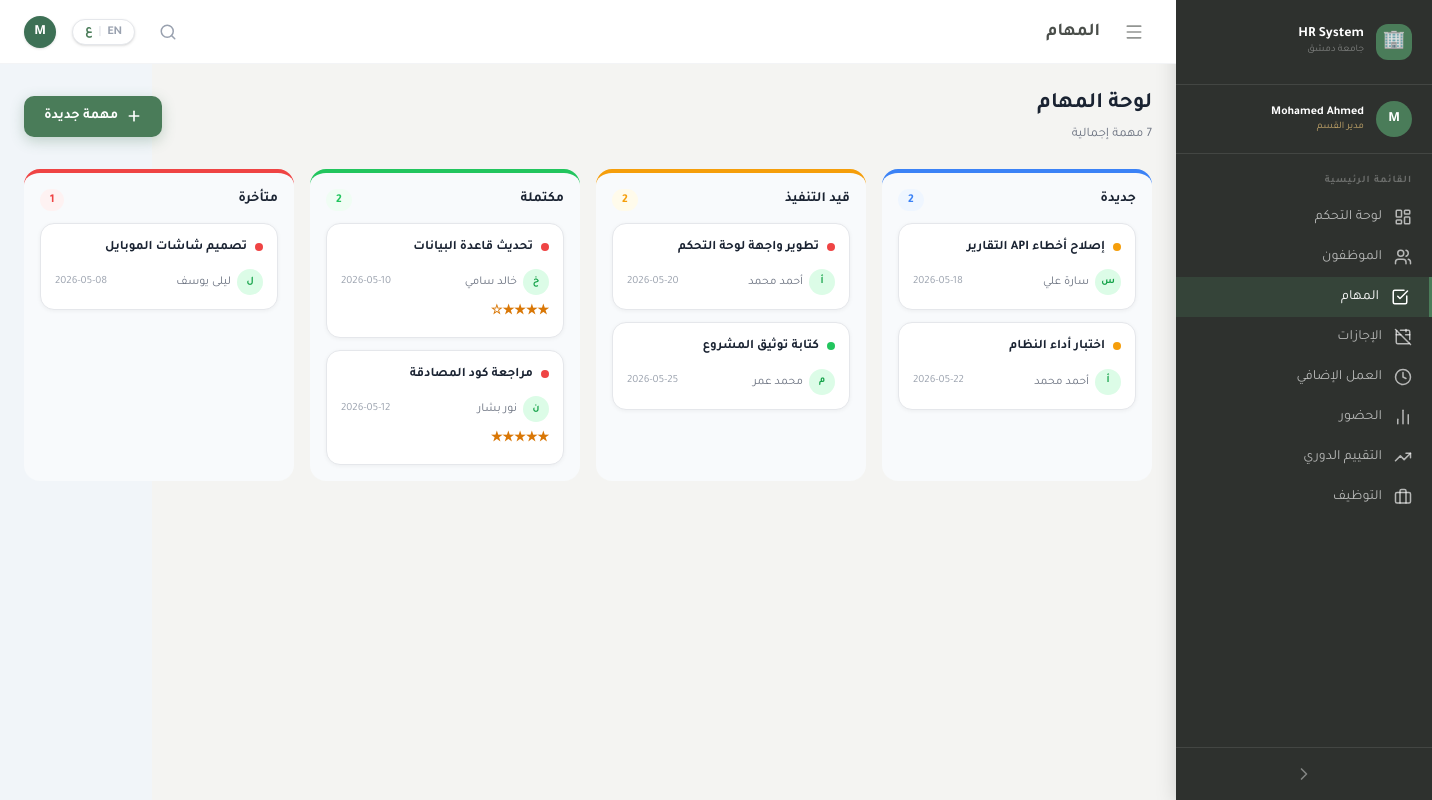
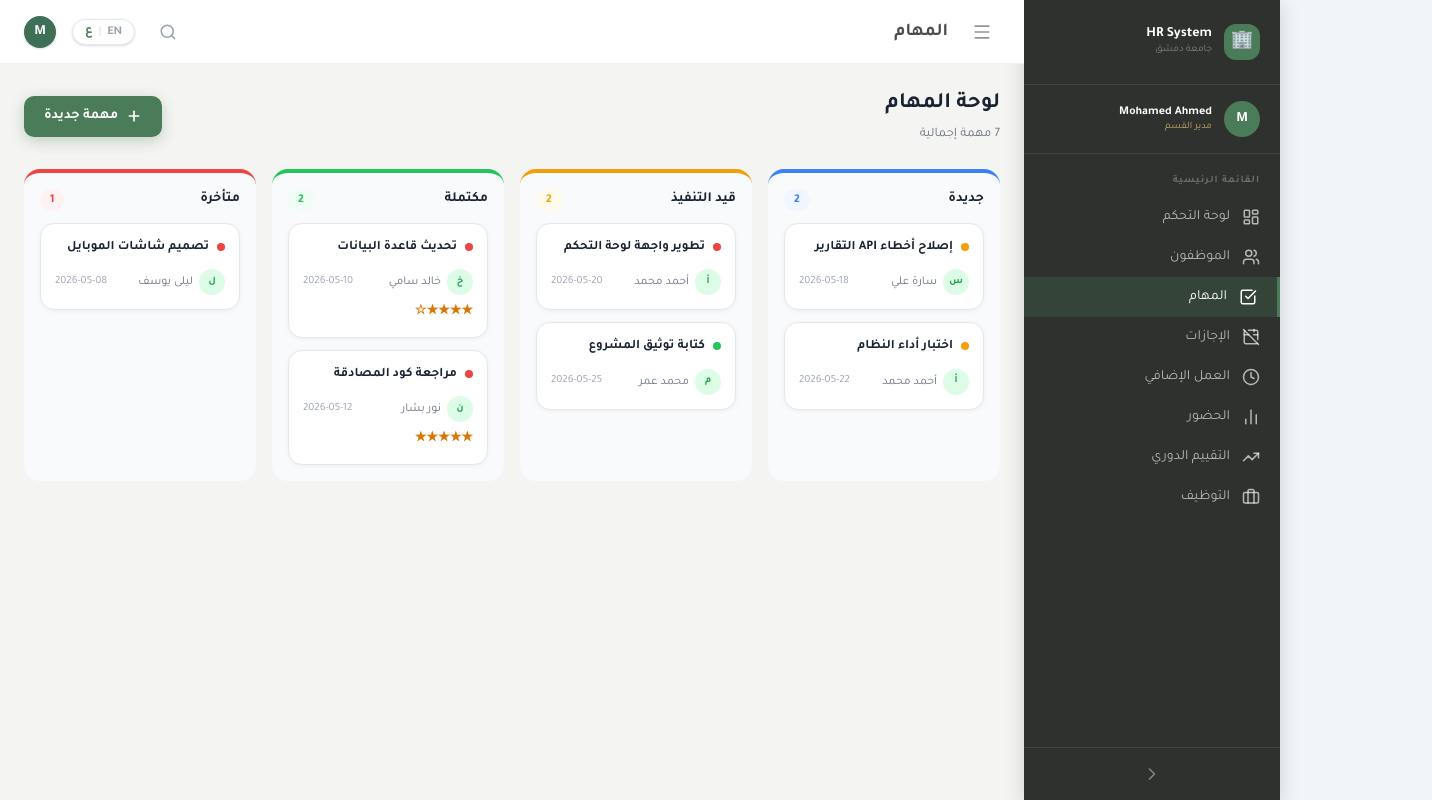
Before and after one commit to sanam2025/HR-system-, a React (Vite) app: page /manager/tasks in a window 1280 px wide. Shown: the whole page, 1432 px wide, since content can reach past the window. Built offline with nearby package versions, Linux system fonts and the light colour scheme.

Commit message:
implement task board, sidebar navigation, and main application layout structure

```diff
--- a/src/core/pages/Tasks/TasksBoard.tsx
+++ b/src/core/pages/Tasks/TasksBoard.tsx
@@ -139,12 +139,12 @@ export default function TasksBoard() {
       </div>
 
       {/* ── Kanban Grid ── */}
-      <div className="flex flex-col lg:flex-row gap-4 overflow-x-auto pb-3">
+      <div className="grid grid-cols-1 md:grid-cols-2 xl:grid-cols-4 gap-4 pb-3">
         {STATUSES.map(status => {
           const cfg = colConfig[status];
           const colTasks = tasks.filter(tk => tk.status === status);
           return (
-            <div key={status} className="flex-1 lg:min-w-[270px] lg:flex-none bg-[#f8fafc] rounded-2xl p-4 flex flex-col gap-3" style={{
+            <div key={status} className="bg-[#f8fafc] rounded-2xl p-4 flex flex-col gap-3" style={{
               borderTop: `4px solid ${cfg.topColor}`,
             }}>
               {/* Column Header */}
--- a/src/shared/components/SideBar.tsx
+++ b/src/shared/components/SideBar.tsx
@@ -42,7 +42,7 @@ export default function Sidebar({
       )}
 
       <aside className={`
-        fixed top-0 ${isRTL ? 'right-0' : 'left-0'} h-screen z-50 flex flex-col
+        fixed top-0 start-0 h-screen z-50 flex flex-col
         bg-dark-sidebar shadow-[0_4px_20px_rgba(0,0,0,0.15)]
         transition-all duration-300
         ${open ? 'w-64' : 'w-0 overflow-hidden md:w-16'}
--- a/src/shared/layouts/AppLayout.tsx
+++ b/src/shared/layouts/AppLayout.tsx
@@ -47,11 +47,8 @@ export default function AppLayout({
         navSectionLabel={navSectionLabel}
       />
       <div
-        className={`flex flex-col flex-1 min-h-screen transition-all duration-300 ${
-          sidebarOpen
-            ? (isRTL ? 'md:mr-64' : 'md:ml-64')
-            : (isRTL ? 'md:mr-16' : 'md:ml-16')
-        }`}
+        className={`flex flex-col flex-1 min-h-screen transition-all duration-300 ${sidebarOpen ? 'md:ms-64' : 'md:ms-16'
+          }`}
       >
         <Topbar
           title={title}
```
